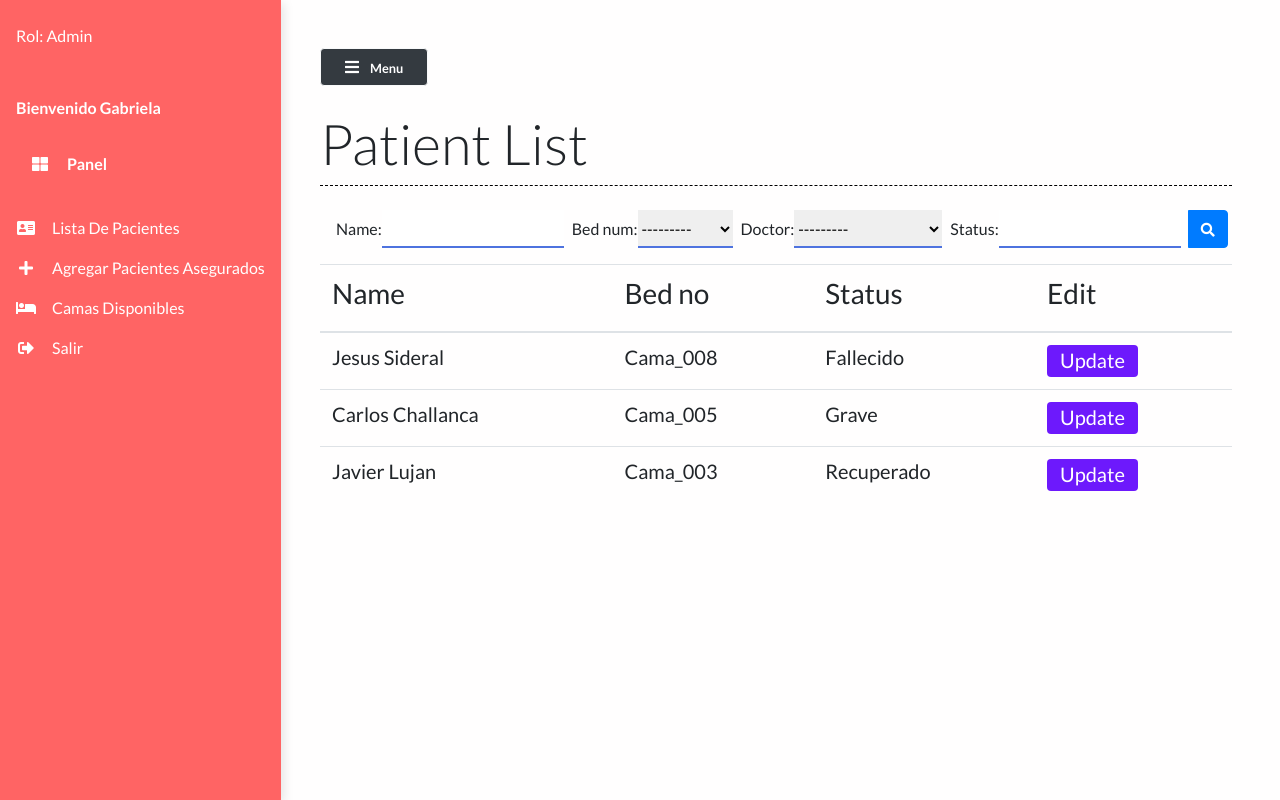
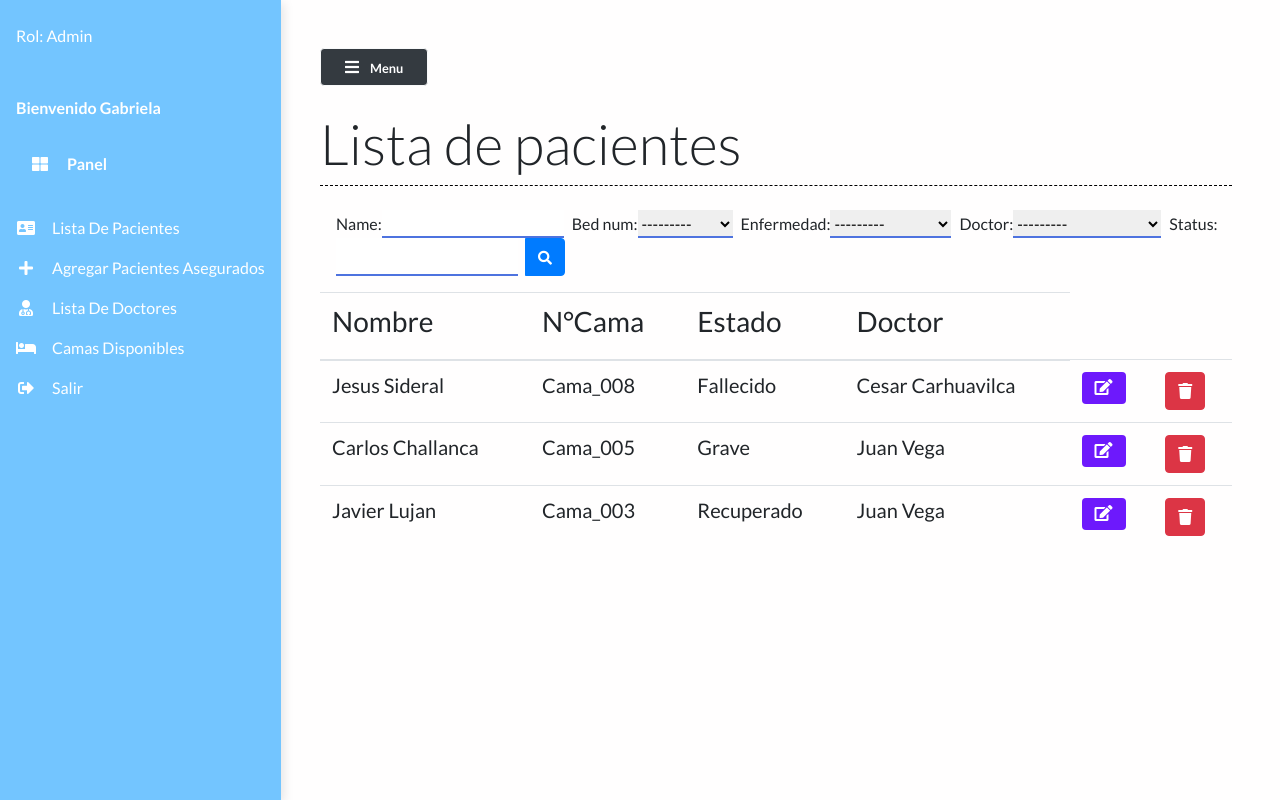
Before and after one commit to leylagcampos/G5-hci_project, a Django app: page /patient_list/ in a window 1280 px wide. Run offline with Django 3.2, Linux system fonts and the light colour scheme; a user stored in the database is signed in; data comes from the database, SQL or seed files in the repository; both versions use the stored data as it was after the commit; some libraries are stand-ins or nearby versions.

Commit message:
enfermedad bd , lista de doctores

```diff
--- a/main/admin.py
+++ b/main/admin.py
@@ -4,3 +4,4 @@
 admin.site.register(Patient)
 admin.site.register(Bed)
 admin.site.register(Doctor)
+admin.site.register(Enfermedad)
--- a/main/models.py
+++ b/main/models.py
@@ -7,6 +7,7 @@
     phone_num = models.CharField(max_length=15)
     address = models.TextField()
     bed_num = models.ForeignKey("Bed", on_delete=models.CASCADE)
+    enfermedad=models.ForeignKey("Enfermedad",on_delete=models.CASCADE)
     doctor = models.ForeignKey("Doctor", on_delete=models.CASCADE, null=True)
     doctors_notes = models.TextField(null=True, blank=True)
     status = models.CharField(max_length=50)
@@ -23,5 +24,12 @@
 
 class Doctor(models.Model):
     name = models.CharField(max_length=100)
+    especialidad = models.CharField(max_length=50)
     def __str__(self):
         return self.name
+
+class Enfermedad(models.Model):
+    name = models.CharField(max_length=50)
+    description=models.TextField()
+    def __str__(self):
+        return self.name
--- a/main/templates/main/base.html
+++ b/main/templates/main/base.html
@@ -51,10 +51,13 @@
         <div class="media-body text-white">
           {% if request.user.is_authenticated %}
           <p class="font-weight-normal mb-0">
-            Rol: {% if request.user.is_superuser == True %}
+            Rol:
+            {% if request.user.is_superuser == True %}
             Admin
             {% elif request.user.is_superuser == False and request.user.is_staff == True %}
             Staff
+            {% elif request.user.is_superuser == False and request.user.is_staff == False %}
+            Doctor
             {% endif %}
           </p>
           {% endif %}
@@ -85,7 +88,11 @@
           <i class="fa fa-plus mr-3 text-primary fa-fw"></i>Agregar pacientes asegurados
         </a>
       </li>
-
+      <li class="nav-item">
+        <a href="{% url 'doctor_list' %}" class="nav-link text-white">
+          <i class="fa fa-user-md mr-3 text-primary fa-fw"></i>Lista de doctores
+        </a>
+      </li>
       {% endif %}
 
       <li class="nav-item">
--- a/main/templates/main/patient_list.html
+++ b/main/templates/main/patient_list.html
@@ -1,56 +1,41 @@
 {% extends 'main/base.html' %}
 {% load static %}
-
-
-
 {% block contentTitle %}
-Patient List
-
-
+Lista de pacientes
 {% endblock contentTitle %}
-
 {% block content %}
-
-{% comment %} 1)name, 2)bed number, 3)status: critical, less crtical, recovering, recovered
-4)edit option, will display modal that will contain, bed number will change to NA once recovered
-{% endcomment %}
-
 <!-- Topbar Search -->
 <form class="d-none d-sm-inline-block form-inline mr-auto ml-md-3 my-2 my-md-0 mw-100 navbar-search mb-3" method="GET"
     id="list">
     <div class="input-group">
         {{myFilter.form}}
-
-        {% comment %} <input type="text" class="form-control bg-light border-0 small" placeholder="Search patient..." {%
-            endcomment %} {% comment %} id="searchPatient"> {% endcomment %}
         <div class="input-group-append">
-            <button class="btn btn-primary btn-block" type="submit">
+            <button class="btn btn-primary btn-block"  type="submit">
                 <i class="fas fa-search fa-sm"></i>
             </button>
         </div>
     </div>
 </form>
-
 <div class="table-responsive mt-3">
     <table class="table table-hover">
         <thead>
             <th>
-                <h3>Name</h3>
+                <h3>Nombre</h3>
             </th>
             <th>
-                <h3>Bed no</h3>
+                <h3>N°Cama</h3>
             </th>
             <th>
-                <h3>Status</h3>
+                <h3>Estado</h3>
             </th>
             <th>
-                <h3>Edit</h3>
+                <h3>Doctor</h3>
             </th>
+
         </thead>
 
         <tbody>
             {% for patient in patients %}
-
             <tr class="mx-auto">
                 <td scope="row">
                     <h5>{{ patient.name }}</h5>
@@ -61,9 +46,21 @@
                 <td>
                     <h5>{{ patient.status }}</h5>
                 </td>
+
+                <td>
+                    <h5>{{ patient.doctor }}</h5>
+                </td>
+                {% if request.user.is_authenticated == True %}
+
                 <td><a href="/patient/{{patient.id}}" class="btn btn-purple">
-                        <h5>Update</h5>
-                    </a></td>
+                    <i class="fa fa-edit"></i>
+
+                </a></td>
+            <td><a href="/delete_patient/{{patient.id}}" class="btn btn-danger">
+                    <i class="fa fa-trash"></i>
+                </a></td>
+                {% endif %}
+
             </tr>
 
             {% endfor %}
@@ -72,16 +69,5 @@
     </table>
 
 </div>
-<script src="https://code.jquery.com/jquery-1.12.4.js"></script>
-<script src="https://code.jquery.com/ui/1.12.1/jquery-ui.js"></script>
-{% comment %}
-<script>
-    $(function () {
 
-        $("#searchPatient").autocomplete({
-            source: '{% url "autocomplete" %}'
-        });
-    });
-</script>
-{% endcomment %}
 {% endblock content %}
--- a/main/urls.py
+++ b/main/urls.py
@@ -12,4 +12,8 @@
     path("autosuggest/", views.autosuggest, name="autosuggest"),
     path("autodoctor/", views.autodoctor, name="autodoctor"),
     path("bed_list/", views.bed_list, name="bed_list"),
+    #path("consulta/", views.consulta, name="consulta"),
+    path("delete_patient/<str:pk>", views.delete_patient, name="delete_patient"),
+    path("doctor_list/", views.doctor_list, name="doctor_list"),
+
 ]
--- a/main/views.py
+++ b/main/views.py
@@ -60,9 +60,15 @@
     context = {'beds':beds}
     return render(request, 'main/bed_list.html', context)
 
+def doctor_list(request):
+    doctors = Doctor.objects.all()
+    context = {'doctors':doctors}
+    return render(request, 'main/doctor_list.html', context)
+
 def add_patient(request):
     beds = Bed.objects.filter(occupied=False)
     doctors = Doctor.objects.all()
+    enfermedads=Enfermedad.objects.all()
     if request.method == "POST":
         name = request.POST['name']
         phone_num = request.POST['phone_num']
@@ -72,13 +78,16 @@
         status = request.POST['status']
         doctor = request.POST['doctor']
         doctor = Doctor.objects.get(name=doctor)
+        enfermedad = request.POST['enfermedad']
+        enfermedad = Enfermedad.objects.get(name=enfermedad)
         patient = Patient.objects.create(
         name = name,
         phone_num = phone_num,
         address = address,
         bed_num = bed_num,
         doctor=doctor,
-        status = status
+        status = status,
+        enfermedad=enfermedad
         )
         patient.save()
 
@@ -90,9 +99,26 @@
 
     context = {
         'beds': beds,
-        'doctors': doctors
+        'doctors': doctors,
+        'enfermedads':enfermedads
     }
     return render(request, 'main/add_patient.html', context)
+
+
+def delete_patient(request,pk):
+    patient = Patient.objects.get(id=pk)
+    bed = Bed.objects.get(bed_number=patient.bed_num)
+    if request.method == "POST":
+        bed.occupied = False
+        bed.save()
+        patient.delete()
+        return redirect("patient_list")
+
+    context = {
+        'patient': patient,
+        'bed':bed
+    }
+    return render(request, 'main/delete_patient.html', context)
 
 def patient(request, pk):
     patient = Patient.objects.get(id=pk)
@@ -112,6 +138,7 @@
         print(patient.doctors_notes)
         patient.status = status
         patient.save()
+        return redirect("patient_list")
     context = {
         'patient': patient
     }
@@ -133,6 +160,20 @@
     return render(request, 'main/patient_list.html', context)
 
 '''
+def consulta(request):
+    patients = Patient.objects.all()
+
+    # filtering
+    myFilter = PatientFilter(request.GET, queryset=patients)
+
+    patients = myFilter.qs
+    context = {
+        'patients': patients,
+        'myFilter': myFilter
+    }
+
+    return render(request, 'main/consulta.html', context)
+
 def autocomplete(request):
     if patient in request.GET:
         name = Patient.objects.filter(name__icontains=request.GET.get(patient))
--- a/static/styles/base.css
+++ b/static/styles/base.css
@@ -6,7 +6,7 @@
 }
 
 .vertical-nav{
-    background: #ff6464 !important;
+    background: #64bfffe6 !important;
     min-width: 17rem;
     height: 100vh;
     position: fixed;
@@ -41,7 +41,7 @@
 }
 
 .nav-link:hover{
-    background: #5a01f5ee;
+    background: #f7da59b7;
 }
 
 .text-primary{
@@ -124,6 +124,12 @@
 
 #id_bed_num{
         margin-right: 0.5rem;
+    border: none;
+    outline: none;
+    border-bottom: 2px solid #4e73df;
+}
+#id_enfermedad{
+    margin-right: 0.5rem;
     border: none;
     outline: none;
     border-bottom: 2px solid #4e73df;
```
Also changed, not shown: main/templates/main/add_patient.html (+10 -2 lines), main/templates/main/delete_patient.html (added, +15 -0 lines), main/templates/main/doctor_list.html (added, +34 -0 lines), main/templates/main/patient.html (+7 -0 lines), db.sqlite3, main/migrations/0001_initial.py.
